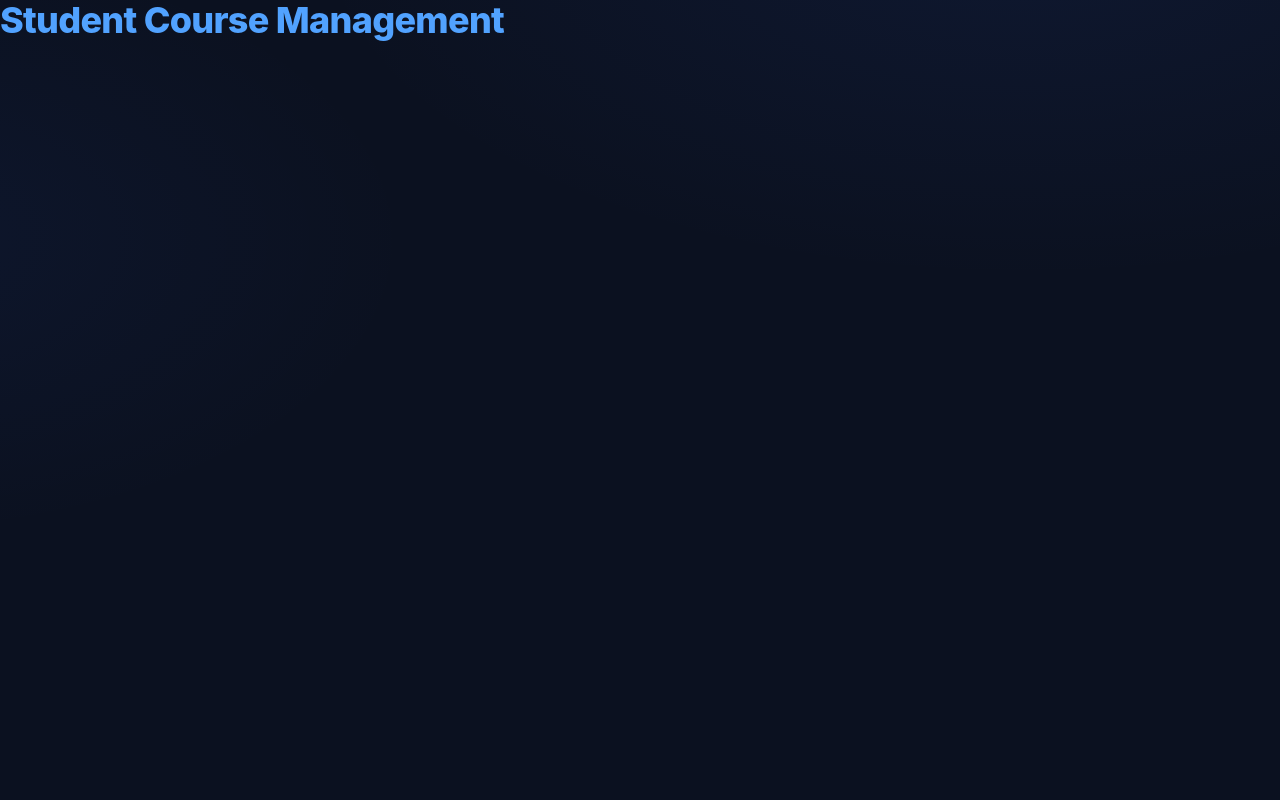
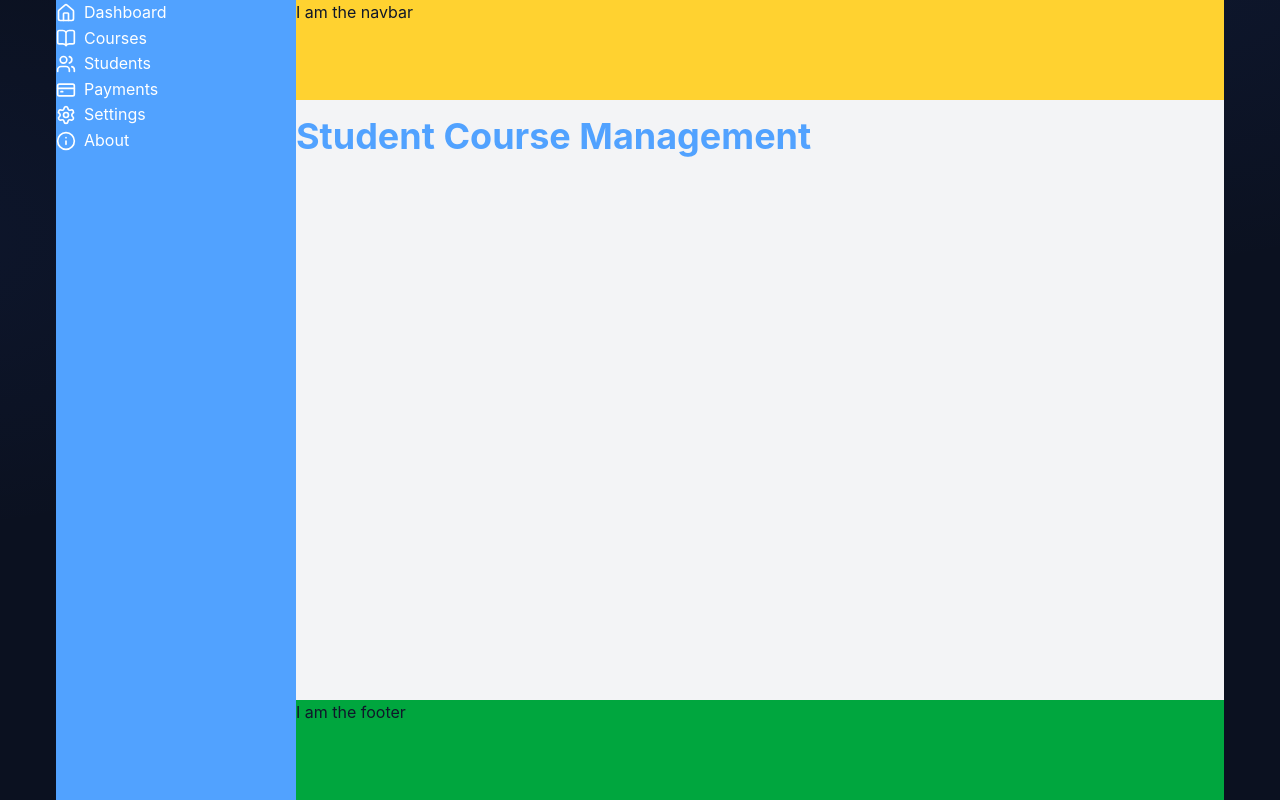
Before and after one commit to Joseph-AAA/student-course-payment-management, a React (Vite) app: page / in a window 1280 px wide. Built offline with nearby package versions, Linux system fonts and the light colour scheme.

Commit message:
feat: add shared project data

```diff
--- a/package.json
+++ b/package.json
@@ -11,6 +11,7 @@
   },
   "dependencies": {
     "@tailwindcss/vite": "^4.3.3",
+    "lucide-react": "^1.38.0",
     "react": "^19.2.8",
     "react-dom": "^19.2.8",
     "react-router-dom": "^7.18.3",
--- a/src/App.jsx
+++ b/src/App.jsx
@@ -1,9 +1,26 @@
+import Navbar from "./components/layout/Navbar";
+import Sidebar from "./components/layout/Sidebar";
+import Footer from "./components/layout/Footer";
 
 function App(){
-  return  <div className="">
-            <h1 className="text-4xl font-bold text-blue-400">
-              Student Course Management
-            </h1>
-    </div>
+  return  <div className="container grid min-h-screen grid-cols-[240px_1fr]">
+
+              <aside  className="bg-blue-400 h-full w-full text-white">
+                <Sidebar />
+              </aside>
+              <main className="grid grid-rows-[100px_1fr_100px] gap-4 bg-gray-100 h-full w-full">
+                  <nav className="w-full bg-amber-300">
+                     <Navbar />
+                  </nav>
+                  <div className="text-4xl font-bold text-blue-400">
+                    Student Course Management
+                  </div>
+
+                <div className=" bg-green-600 w-full">
+                  <Footer  />
+                </div>
+              </main>
+
+          </div>
 }
 export default App;
--- a/src/components/layout/Footer.jsx
+++ b/src/components/layout/Footer.jsx
@@ -0,0 +1,6 @@
+function Footer() {
+  return <div>
+                I am the footer
+         </div>
+}
+export default Footer;
--- a/src/components/layout/Navbar.jsx
+++ b/src/components/layout/Navbar.jsx
@@ -0,0 +1,6 @@
+function Navbar() {
+  return <div>
+                I am the navbar
+         </div>
+}
+export default Navbar;
--- a/src/components/layout/Sidebar.jsx
+++ b/src/components/layout/Sidebar.jsx
@@ -0,0 +1,13 @@
+
+import {sidebarLinks} from "../../data/data.js";
+function Sidebar() {
+  return <div>
+           { sidebarLinks.map((link) => (
+              <div key={link.path} className="flex items-center gap-2 p-2 hover:bg-gray-200 cursor-pointer">
+                <link.icon className="w-5 h-5" />
+                <span>{link.label}</span>
+              </div>
+            ))}
+         </div>
+}
+export default Sidebar;
--- /dev/null
+++ b/src/data/data.js
@@ -0,0 +1,279 @@
+import {
+  Home,
+  BookOpen,
+  Users,
+  CreditCard,
+  Settings,
+  Info,
+} from "lucide-react";
+
+export const sidebarLinks = [
+  {
+    label: "Dashboard",
+    path: "/",
+    icon: Home,
+  },
+  {
+    label: "Courses",
+    path: "/courses",
+    icon: BookOpen,
+  },
+  {
+    label: "Students",
+    path: "/students",
+    icon: Users,
+  },
+  {
+    label: "Payments",
+    path: "/payments",
+    icon: CreditCard,
+  },
+  {
+    label: "Settings",
+    path: "/settings",
+    icon: Settings,
+  },
+  {
+    label: "About",
+    path: "/about",
+    icon: Info,
+  },
+];
+
+
+export const courses = [
+  {
+    id: 1,
+    slug: "react",
+    name: "React",
+    category: "Frontend",
+    level: "Intermediate",
+    duration: "8 weeks",
+    fee: 1500,
+    students: 24,
+    description:
+      "Build modern and interactive user interfaces using React.",
+    usefulFor:
+      "Building scalable web applications and dynamic user interfaces.",
+    logo: "/logos/react.svg",
+  },
+  {
+    id: 2,
+    slug: "javascript",
+    name: "JavaScript",
+    category: "Programming",
+    level: "Beginner",
+    duration: "6 weeks",
+    fee: 1200,
+    students: 32,
+    description:
+      "Learn the fundamentals of JavaScript and modern web development.",
+    usefulFor:
+      "Creating interactive websites and learning the foundation of frontend development.",
+    logo: "/logos/javascript.svg",
+  },
+  {
+    id: 3,
+    slug: "python",
+    name: "Python",
+    category: "Programming",
+    level: "Beginner",
+    duration: "8 weeks",
+    fee: 1400,
+    students: 28,
+    description:
+      "Learn Python programming from fundamentals to practical applications.",
+    usefulFor:
+      "Automation, backend development, data analysis and AI.",
+    logo: "/logos/python.svg",
+  },
+  {
+    id: 4,
+    slug: "html-css",
+    name: "HTML & CSS",
+    category: "Frontend",
+    level: "Beginner",
+    duration: "5 weeks",
+    fee: 1000,
+    students: 20,
+    description:
+      "Learn how to structure and style modern responsive websites.",
+    usefulFor:
+      "Building the structure and visual design of websites.",
+    logo: "/logos/html-css.svg",
+  },
+  {
+    id: 5,
+    slug: "nodejs",
+    name: "Node.js",
+    category: "Backend",
+    level: "Intermediate",
+    duration: "7 weeks",
+    fee: 1600,
+    students: 18,
+    description:
+      "Build backend applications and APIs using Node.js.",
+    usefulFor:
+      "Creating servers, REST APIs and full-stack applications.",
+    logo: "/logos/nodejs.svg",
+  },
+  {
+    id: 6,
+    slug: "typescript",
+    name: "TypeScript",
+    category: "Programming",
+    level: "Intermediate",
+    duration: "6 weeks",
+    fee: 1300,
+    students: 16,
+    description:
+      "Add static typing and better developer tooling to JavaScript projects.",
+    usefulFor:
+      "Building large and maintainable JavaScript applications.",
+    logo: "/logos/typescript.svg",
+  },
+];
+
+
+export const students = [
+  {
+    id: "STU-001",
+    name: "Sarah Lee",
+    email: "sarah.lee@email.com",
+    phone: "+60 12-345 6789",
+    courseId: 1,
+    status: "Active",
+    enrolledDate: "2026-04-15",
+  },
+  {
+    id: "STU-002",
+    name: "John Tan",
+    email: "john.tan@email.com",
+    phone: "+60 13-456 7890",
+    courseId: 3,
+    status: "Active",
+    enrolledDate: "2026-04-10",
+  },
+  {
+    id: "STU-003",
+    name: "Emily Chen",
+    email: "emily.chen@email.com",
+    phone: "+60 14-567 8901",
+    courseId: 2,
+    status: "Active",
+    enrolledDate: "2026-04-05",
+  },
+  {
+    id: "STU-004",
+    name: "Daniel Lim",
+    email: "daniel.lim@email.com",
+    phone: "+60 16-234 5678",
+    courseId: 1,
+    status: "Active",
+    enrolledDate: "2026-03-28",
+  },
+  {
+    id: "STU-005",
+    name: "Jessica Wong",
+    email: "jessica.wong@email.com",
+    phone: "+60 17-345 6789",
+    courseId: 4,
+    status: "Active",
+    enrolledDate: "2026-03-20",
+  },
+  {
+    id: "STU-006",
+    name: "Michael Ng",
+    email: "michael.ng@email.com",
+    phone: "+60 18-456 7890",
+    courseId: 5,
+    status: "Inactive",
+    enrolledDate: "2026-03-15",
+  },
+  {
+    id: "STU-007",
+    name: "Samantha Tan",
+    email: "samantha.tan@email.com",
+    phone: "+60 19-567 8901",
+    courseId: 1,
+    status: "Active",
+    enrolledDate: "2026-03-10",
+  },
+  {
+    id: "STU-008",
+    name: "David Ho",
+    email: "david.ho@email.com",
+    phone: "+60 12-678 9012",
+    courseId: 3,
+    status: "Active",
+    enrolledDate: "2026-03-05",
+  },
+];
+
+
+
+
+
+
+export const payments = [
+  {
+    id: "PAY-001",
+    studentId: "STU-001",
+    courseId: 1,
+    totalFee: 1500,
+    amountPaid: 1500,
+    balance: 0,
+    status: "Paid",
+    paymentDate: "2026-04-15",
+  },
+  {
+    id: "PAY-002",
+    studentId: "STU-002",
+    courseId: 3,
+    totalFee: 1400,
+    amountPaid: 700,
+    balance: 700,
+    status: "Partial",
+    paymentDate: "2026-04-10",
+  },
+  {
+    id: "PAY-003",
+    studentId: "STU-003",
+    courseId: 2,
+    totalFee: 1200,
+    amountPaid: 1200,
+    balance: 0,
+    status: "Paid",
+    paymentDate: "2026-04-05",
+  },
+  {
+    id: "PAY-004",
+    studentId: "STU-004",
+    courseId: 1,
+    totalFee: 1500,
+    amountPaid: 750,
+    balance: 750,
+    status: "Partial",
+    paymentDate: "2026-03-28",
+  },
+  {
+    id: "PAY-005",
+    studentId: "STU-005",
+    courseId: 4,
+    totalFee: 1000,
+    amountPaid: 1000,
+    balance: 0,
+    status: "Paid",
+    paymentDate: "2026-03-20",
+  },
+  {
+    id: "PAY-006",
+    studentId: "STU-006",
+    courseId: 5,
+    totalFee: 1600,
+    amountPaid: 0,
+    balance: 1600,
+    status: "Pending",
+    paymentDate: null,
+  },
+];
```
Also changed, not shown: src/data/data.json (deleted), 1 other file (tests, documents, lock files or other folders).
